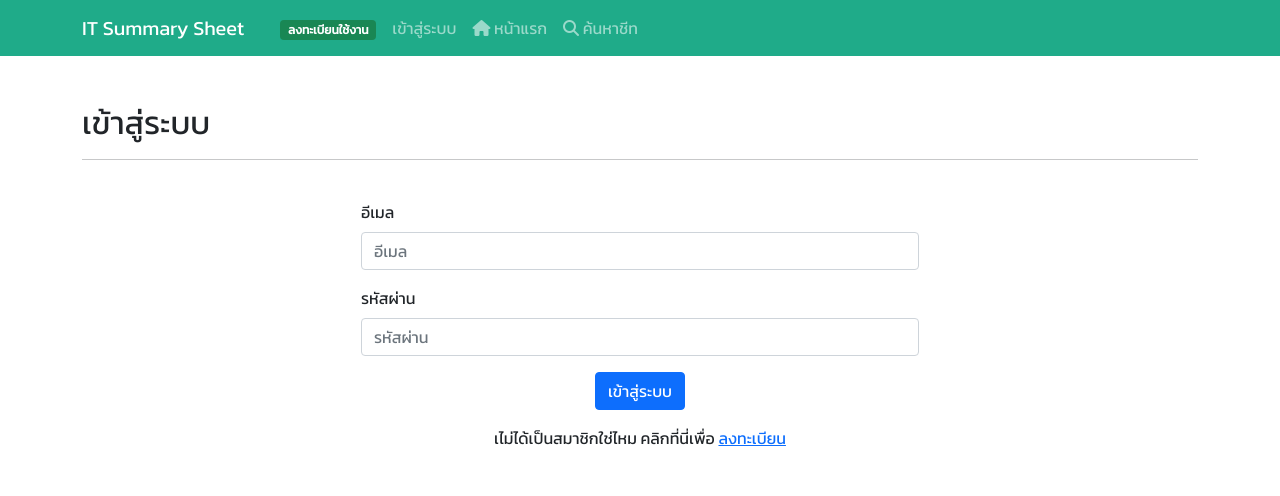
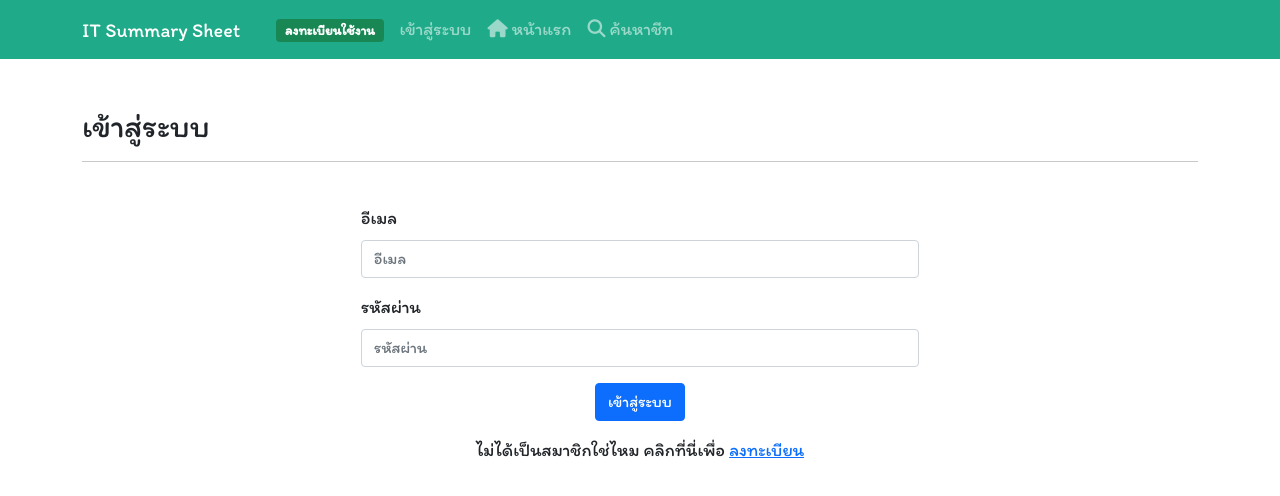
Before and after one commit to Vichayuth-pruk/IT-Summary-Sheet, a Vue app in the folder frontend/: page /signin in a window 1280 px wide. Shown: the top 496 px of the page. Built offline with nearby package versions, Linux system fonts and the light colour scheme.

Commit message:
refactor: old frontend

```diff
--- a/frontend/public/index.html
+++ b/frontend/public/index.html
@@ -16,13 +16,6 @@
       src="https://kit.fontawesome.com/a24161bc92.js"
       crossorigin="anonymous"
     ></script>
-
-    <style>
-      @import url("https://fonts.googleapis.com/css2?family=Kanit&display=swap");
-      body {
-        font-family: "Kanit", sans-serif;
-      }
-    </style>
   </head>
   <body>
     <noscript>
--- /dev/null
+++ b/frontend/src/assets/css/styles.css
@@ -0,0 +1,6 @@
+@import url("https://fonts.googleapis.com/css2?family=Itim&family=Kanit&display=swap");
+body {
+  /* font-family: 'Kanit', sans-serif; */
+  font-family: "Itim", cursive;
+  font-size: large;
+}
--- a/frontend/src/main.js
+++ b/frontend/src/main.js
@@ -1,5 +1,6 @@
 import { createApp } from "vue";
 import App from "./App.vue";
 import router from "./router";
+import "./assets/css/styles.css"
 
 createApp(App).use(router).mount("#app");
--- a/frontend/src/views/Signin.vue
+++ b/frontend/src/views/Signin.vue
@@ -32,7 +32,7 @@
           <button type="submit" class="btn btn-primary">เข้าสู่ระบบ</button>
         </div>
         <div class="mb-3 text-center">
-          เไม่ได้เป็นสมาชิกใช่ไหม คลิกที่นี่เพื่อ
+          ไม่ได้เป็นสมาชิกใช่ไหม คลิกที่นี่เพื่อ
           <router-link to="/signup">ลงทะเบียน</router-link>
         </div>
       </form>
```
Also changed, not shown: 2 other files (tests, documents, lock files or other folders).
